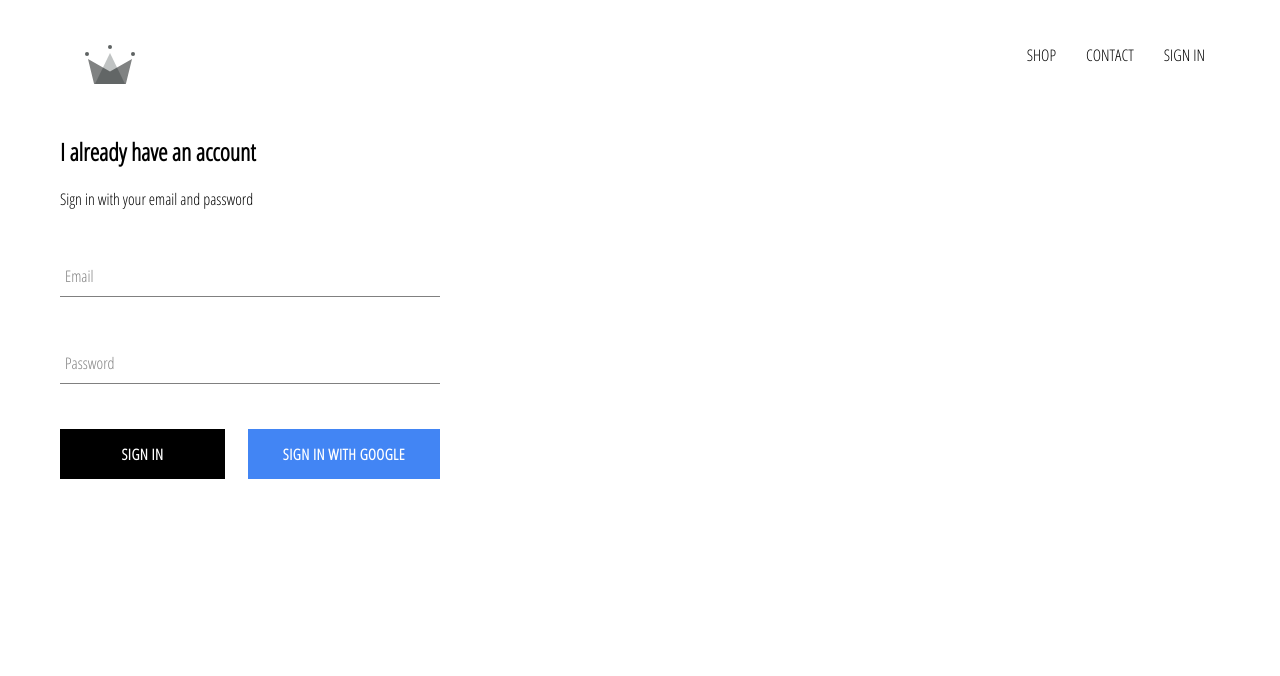
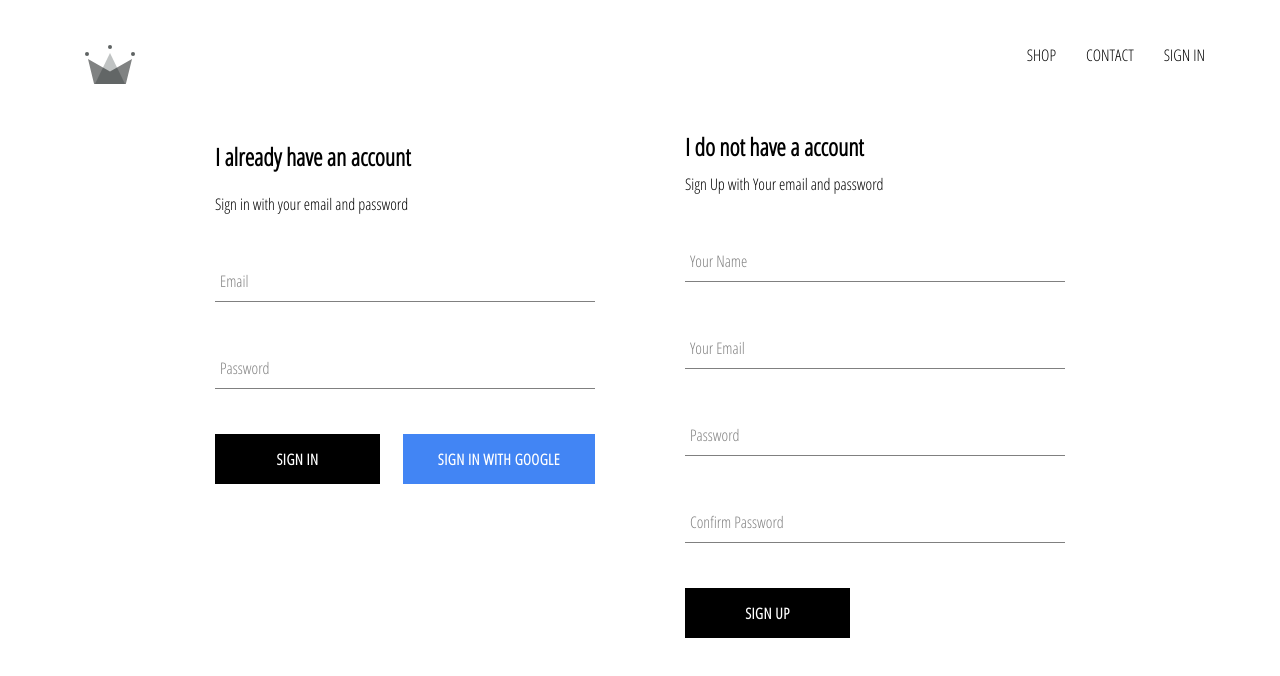
Before and after one commit to sidmal11/annapurna-sweets, a React (Create React App) app: page /signin in a window 1280 px wide. Shown: the top 676 px of the page. Built offline with nearby package versions, Linux system fonts and the light colour scheme; no server answers.

Commit message:
implemented firebase utils, included ability to store authenticated users into our firebase db

```diff
--- a/src/App.js
+++ b/src/App.js
@@ -7,7 +7,7 @@
 import Header from "./components/header/header.component";
 import SignInAndSignUp from "./pages/sign-in-and-sign-up/sign-in-and-sign-up.component";
 
-import { auth } from "./firebase/firebases.utils";
+import { auth, createUserProfileDocument } from "./firebase/firebases.utils";
 
 class App extends React.Component {
   constructor() {
@@ -24,10 +24,26 @@
   //so this is subscribed to our firebase db and whatever changes might occur here it gets reflected over there as well
   //and this happens after componentDidMount
   componentDidMount() {
-    this.unsubscribeFromAuth = auth.onAuthStateChanged((user) => {
-      this.setState({ currentUser: user });
+    this.unsubscribeFromAuth = auth.onAuthStateChanged(async (userAuth) => {
+      if (userAuth) {
+        const userRef = await createUserProfileDocument(userAuth);
 
-      console.log(user);
+        userRef.onSnapshot((snapShot) => {
+          this.setState(
+            {
+              currentUser: {
+                id: snapShot.id,
+                ...snapShot.data(),
+              },
+            },
+            () => {
+              console.log(this.state);
+            }
+          );
+        });
+      } else {
+        this.setState({ currentUser: userAuth });
+      }
     });
   }
 
--- a/src/components/sign-in/sign-in.component.jsx
+++ b/src/components/sign-in/sign-in.component.jsx
@@ -2,9 +2,9 @@
 
 import "./sign-in.styles.scss";
 import FormInput from "../form-input/form-input.component";
+import CustomButton from "../custom-button/custom-button.component";
+
 import { signInWithGoogle } from "../../firebase/firebases.utils";
-
-import CustomButton from "../custom-button/custom-button.component";
 
 class SignIn extends Component {
   constructor(props) {
--- /dev/null
+++ b/src/components/sign-up/sign-up.component.jsx
@@ -0,0 +1,105 @@
+import React from "react";
+
+import "./sign-up.styles.scss";
+import FormInput from "../form-input/form-input.component";
+import CustomButton from "../custom-button/custom-button.component";
+
+import {
+  auth,
+  createUserProfileDocument,
+} from "../../firebase/firebases.utils";
+
+class SignUp extends React.Component {
+  constructor() {
+    super();
+
+    this.state = {
+      displayName: "",
+      email: "",
+      password: "",
+      confirmPassword: "",
+    };
+  }
+
+  handleSubmit = async (event) => {
+    event.preventDefault();
+    const { displayName, email, password, confirmPassword } = this.state;
+
+    if (password !== confirmPassword) {
+      alert("SOrry, Passwords dont match");
+      return;
+    }
+
+    try {
+      const { user } = await auth.createUserWithEmailAndPassword(
+        email,
+        password
+      );
+
+      await createUserProfileDocument(user, { displayName });
+
+      this.setState({
+        displayName: "",
+        email: "",
+        password: "",
+        confirmPassword: "",
+      });
+    } catch (err) {
+      console.error(err);
+    }
+  };
+
+  handleChange = (event) => {
+    const { name, value } = event.target;
+
+    this.setState({ [name]: value });
+  };
+
+  render() {
+    const { displayName, email, password, confirmPassword } = this.state;
+    return (
+      <div className="sign-up">
+        <h2 className="title">I do not have a account</h2>
+        <span>Sign Up with Your email and password</span>
+        <form className="sign-up-form" onSubmit={this.handleSubmit}>
+          <FormInput
+            type="text"
+            name="displayName"
+            value={displayName}
+            onChange={this.handleChange}
+            label="Your Name"
+            required
+          />
+          <FormInput
+            type="email"
+            name="email"
+            value={email}
+            onChange={this.handleChange}
+            label="Your Email"
+            required
+          />
+          <FormInput
+            type="password"
+            name="password"
+            value={password}
+            onChange={this.handleChange}
+            label="Password"
+            required
+          />
+          <FormInput
+            type="password"
+            name="confirmPassword"
+            value={confirmPassword}
+            onChange={this.handleChange}
+            label="Confirm Password"
+            required
+          />
+
+          <CustomButton type="submit">SIGN UP</CustomButton>
+        </form>
+      </div>
+    );
+  }
+}
+
+export default SignUp;
--- /dev/null
+++ b/src/components/sign-up/sign-up.styles.scss
@@ -0,0 +1,9 @@
+.sign-up {
+    display: flex;
+    flex-direction: column;
+    width: 380px;
+
+    .title {
+      margin: 10px 0;
+    }
+  }
--- a/src/firebase/firebases.utils.js
+++ b/src/firebase/firebases.utils.js
@@ -14,6 +14,26 @@
   measurementId: "G-N5XWLT810P",
 };
 
+export const createUserProfileDocument = async (userAuth, additionalData) => {
+  if (!userAuth) return;
+
+  const userRef = firestore.doc(`users/${userAuth.uid}`);
+  const snapShot = await userRef.get();
+
+  if (!snapShot.exists) {
+    const { displayName, email } = userAuth;
+    const createdAt = new Date();
+
+    try {
+      await userRef.set({ displayName, email, createdAt, ...additionalData });
+    } catch (err) {
+      console.log("Error creating user", err.message);
+    }
+  }
+
+  return userRef;
+};
+
 firebase.initializeApp(config);
 
 export const auth = firebase.auth();
--- a/src/pages/sign-in-and-sign-up/sign-in-and-sign-up.component.jsx
+++ b/src/pages/sign-in-and-sign-up/sign-in-and-sign-up.component.jsx
@@ -2,10 +2,12 @@
 
 import "./sign-in-and-sign-up.styles.scss";
 import SignIn from "../../components/sign-in/sign-in.component";
+import SignUp from "../../components/sign-up/sign-up.component";
 
 const SignInAndSignUp = () => (
   <div className="sign-in-and-sign-up">
     <SignIn />
+    <SignUp />
   </div>
 );
 
--- a/src/pages/sign-in-and-sign-up/sign-in-and-sign-up.styles.scss
+++ b/src/pages/sign-in-and-sign-up/sign-in-and-sign-up.styles.scss
@@ -0,0 +1,6 @@
+.sign-in-and-sign-up {
+    width: 850px;
+    display: flex;
+    justify-content: space-between;
+    margin: 30px auto;
+  }
```
Also changed, not shown: 1 other file (tests, documents, lock files or other folders).
